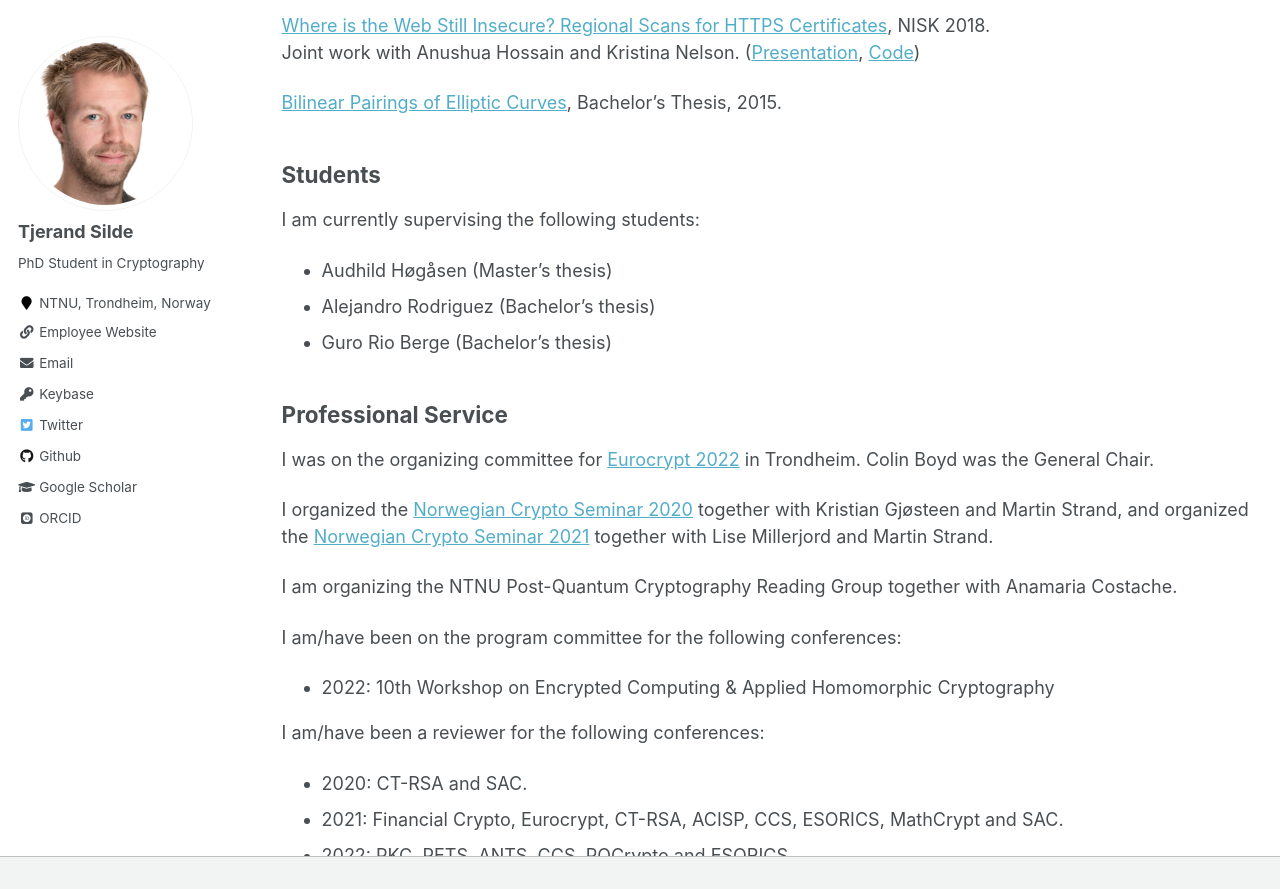
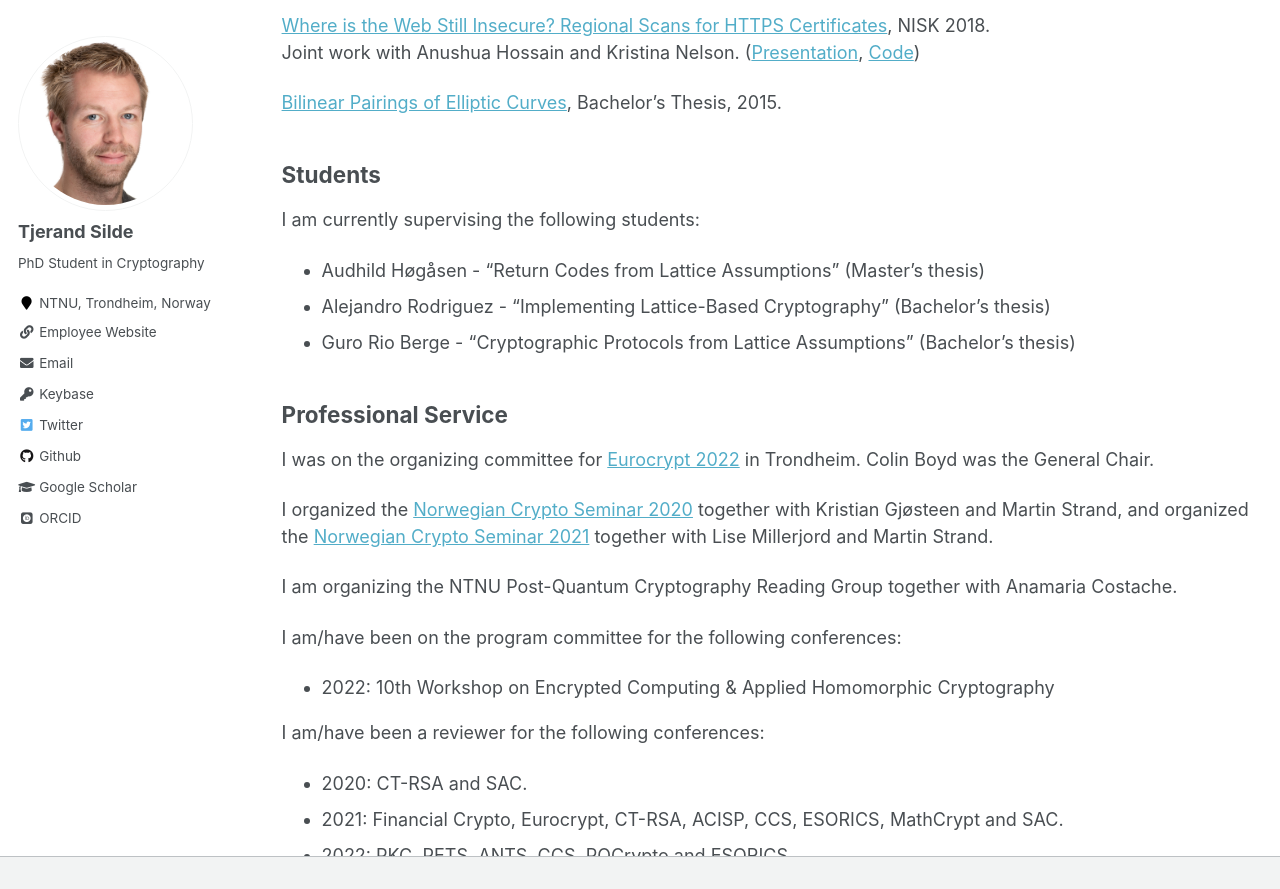
Before and after one commit to tjesi/tjesi.github.io, a Jekyll site: the page built from _pages/academic.md, in a window 1280 px wide and 900 px high, scrolled down 946 px, cut to the strip 0-889 px from the top of the window. Built offline with Jekyll 4.4.1, drawn with Linux system fonts in a browser that asks for light colours; some web fonts are replaced.

Commit message:
Update academic.md

```diff
--- a/_pages/academic.md
+++ b/_pages/academic.md
@@ -43,9 +43,9 @@ Joint work with Anushua Hossain and Kristina Nelson. ([Presentation](https://tje
 ## Students
 
 I am currently supervising the following students:
-- Audhild Høgåsen (Master's thesis)
-- Alejandro Rodriguez (Bachelor's thesis)
-- Guro Rio Berge (Bachelor's thesis)
+- Audhild Høgåsen - "Return Codes from Lattice Assumptions" (Master's thesis)
+- Alejandro Rodriguez - "Implementing Lattice-Based Cryptography" (Bachelor's thesis)
+- Guro Rio Berge - "Cryptographic Protocols from Lattice Assumptions" (Bachelor's thesis)
 
 ## Professional Service
 I was on the organizing committee for [Eurocrypt 2022](https://eurocrypt.iacr.org/2022) in Trondheim. Colin Boyd was the General Chair.
```
